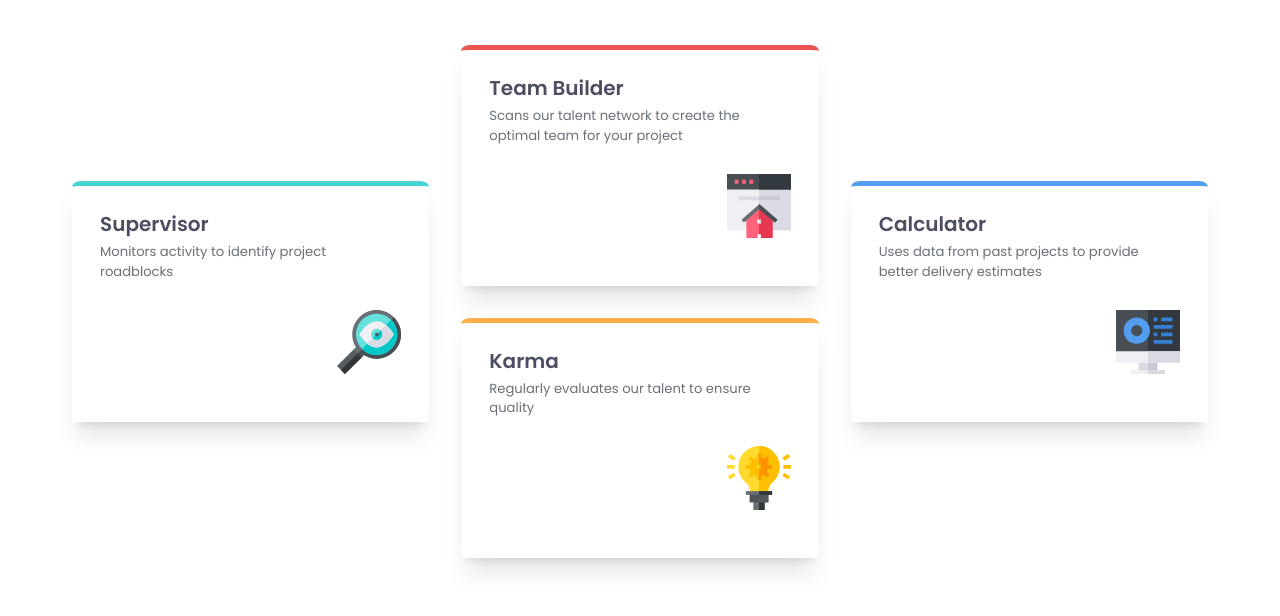
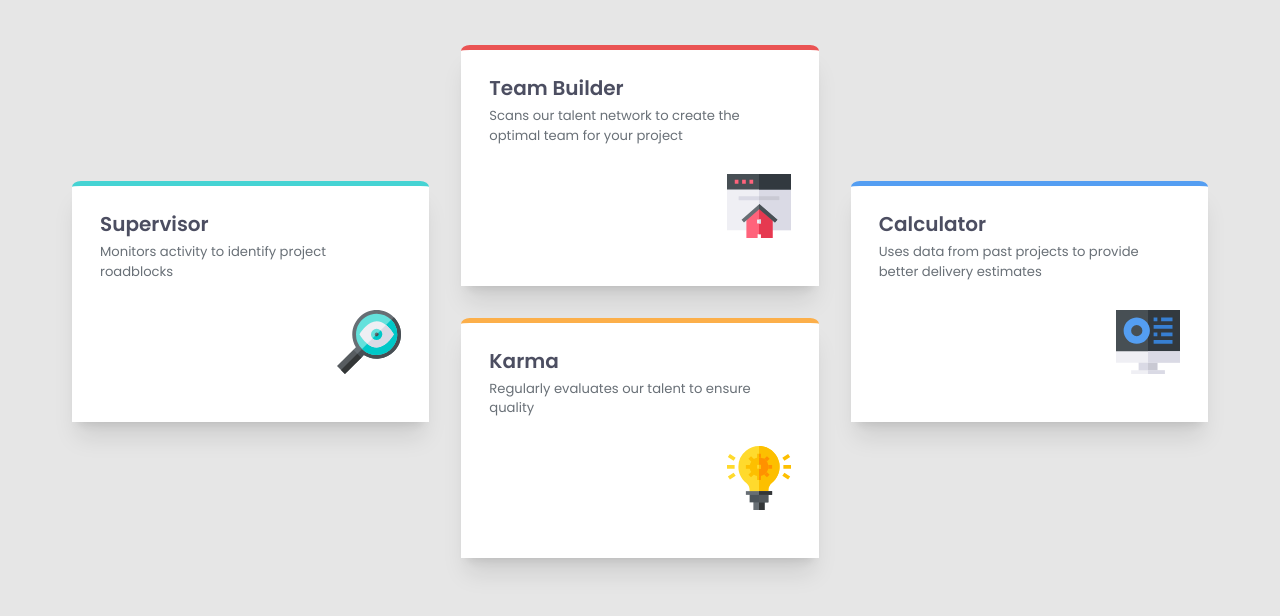
Before and after one commit to Adamskiee/four-card-feature, a website: page build/index.html in a window 1280 px wide. Shown: the part 184-800 px from the top of the page. Drawn offline with Linux system fonts and the light colour scheme.

Commit message:
Add background color and update styles for grey-100

```diff
--- a/src/style.css
+++ b/src/style.css
@@ -11,10 +11,11 @@
     --grey-500: hsl(234, 12%, 34%);
     --grey-400: hsl(212, 6%, 44%);
     --white: hsl(0, 0%, 100%);
+    --grey-100: hsl(0, 0%, 90%);
 }
 
 .card {
-    @apply flex flex-col gap-1 px-7 py-6 rounded-t-[2.5%] border-t-[0.369rem] shadow-xl h-auto my-auto;
+    @apply flex flex-col gap-1 px-7 py-6 rounded-t-[2.5%] border-t-[0.369rem] shadow-xl h-auto my-auto bg-white;
 }
 .card > h2 {
     @apply font-semibold text-xl;
--- a/tailwind.config.js
+++ b/tailwind.config.js
@@ -14,6 +14,7 @@ module.exports = {
         'cyan': 'var(--cyan)',
         'orange': 'var(--orange)',
         'blue': 'var(--blue)',
+        'grey-100': 'var(--grey-100)',
         'grey-500': 'var(--grey-500)',
         'grey-400': 'var(--grey-400)',
         'white': 'var(--white)',
```
Also changed, not shown: build/index.html, build/style.css.
